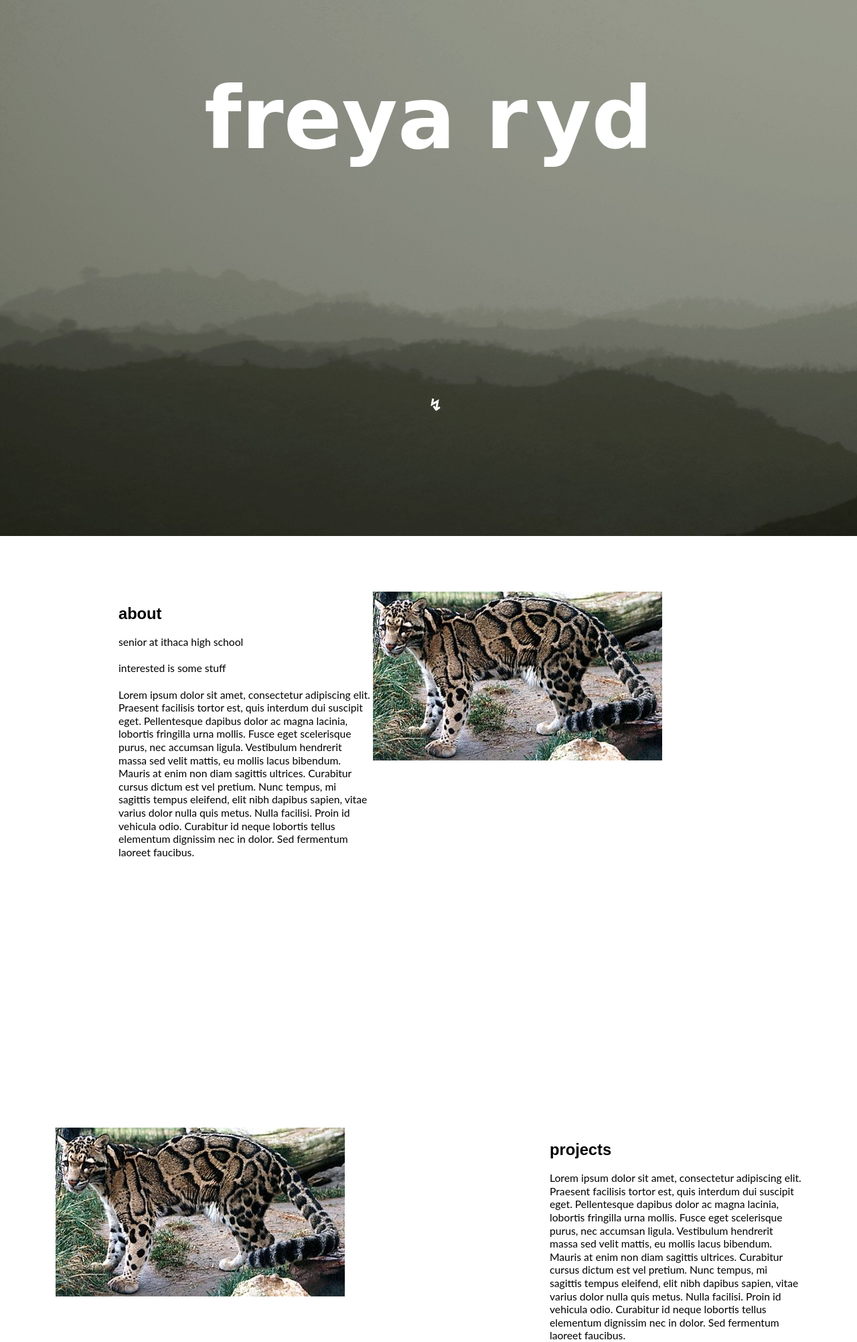
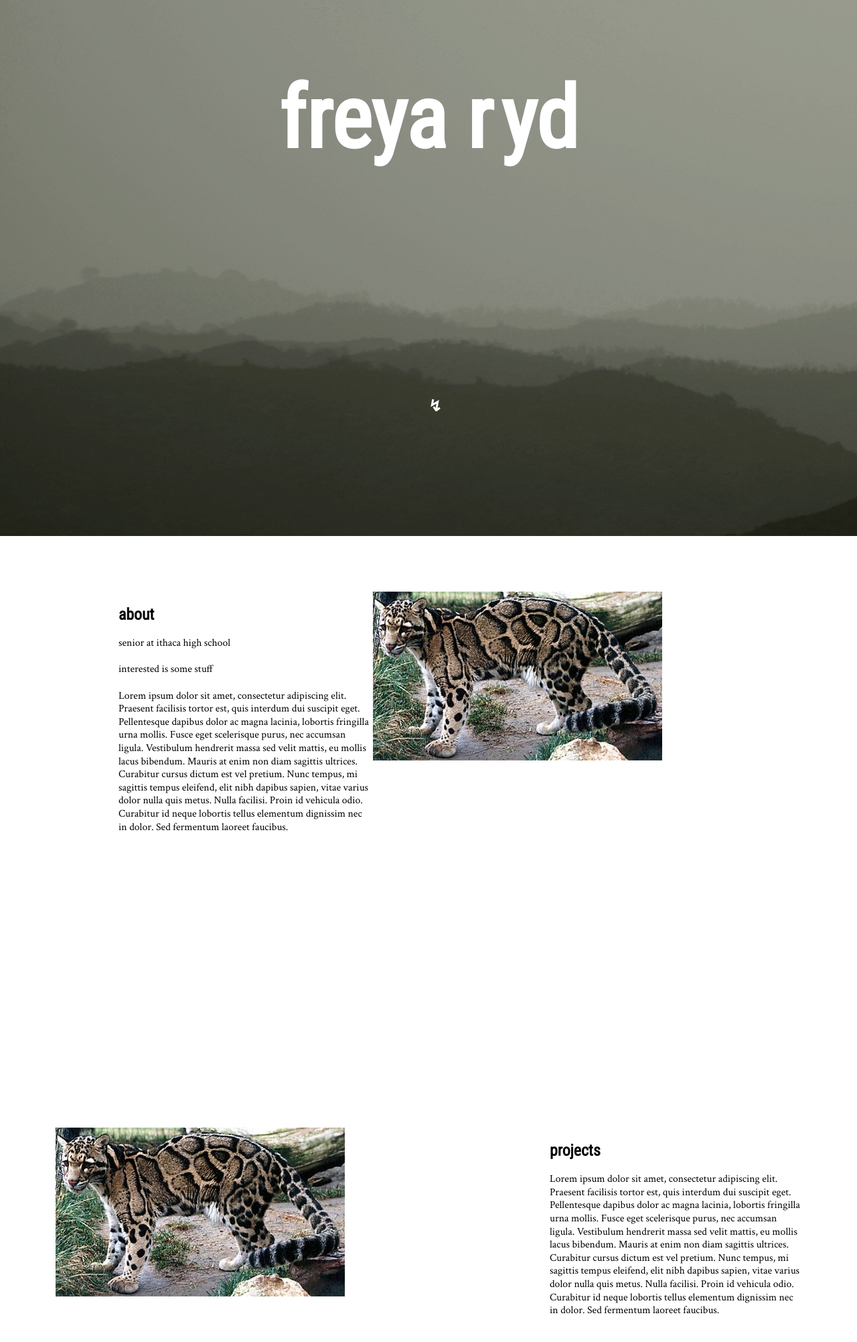
Before and after one commit to freyaryd/freyaryd.github.io, a PHP site: page / in a window 1280 px wide. Shown: the top 2003 px of the page at 67% size. Run offline with PHP 8.4, Linux system fonts and the light colour scheme.

Commit message:
Update main2.css

```diff
--- a/css/main2.css
+++ b/css/main2.css
@@ -7,7 +7,7 @@ body{
     margin: 0px;
 }
 h1{
-    font-family: 'Codystar', cursive;
+    font-family: 'Roboto condensed', sans-serif;
     font-size: 800%;
     color: white;
     text-align: center;
@@ -19,13 +19,13 @@ h1{
 h2{
     margin-left: 20%;
     color: white;
-    font-family: 'Raleway', sans-serif;
+    font-family: 'Roboto condensed', sans-serif;
     font-size: 148%;
     text-align: left;
 }
 
 p{
-    font-family: 'Lato', sans-serif;
+    font-family: 'Crimson Text', serif;
     font-size: 98%;
     line-height: 125%;
     color: black;
@@ -106,7 +106,7 @@ span.text-content span {
 .menu{
     z-index:1;
     margin: 0px;
-    font-family: 'Lato', sans-serif;
+    font-family: 'Crimson Text', serif;
     position: fixed;
     top: 20px;
     left: 0%;
```
